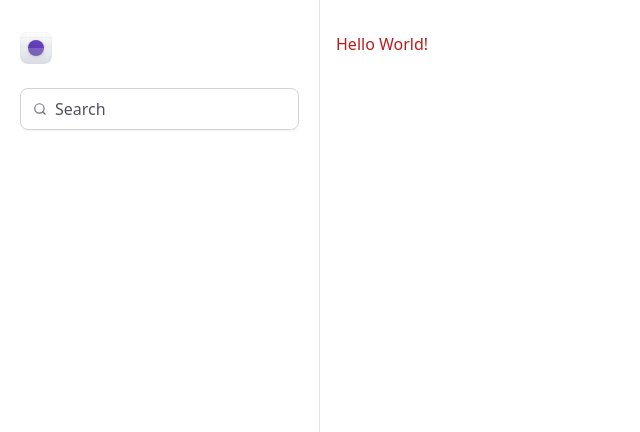
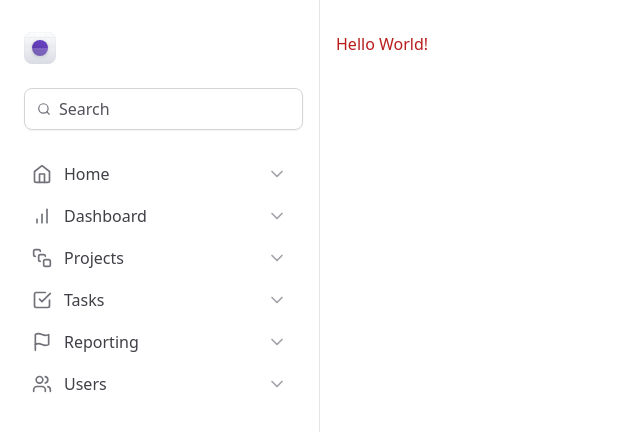
Before and after one commit to maikbroisler/react-dashboard-tailwind-ui, a React (Vite) app: page / in a window 1280 px wide. Shown: the top 432 px of the page, without its empty margins (0-640 px from the left). Built offline with nearby package versions, Linux system fonts and the light colour scheme.

Commit message:
feat: create main navigation

```diff
--- a/src/components/Sidebar/Logo.tsx
+++ b/src/components/Sidebar/Logo.tsx
@@ -1,6 +1,6 @@
 export function Logo() {
   return (
-    <strong className="flex items-center gap-2 text-xl font-semibold text-zinc-900">
+    <strong className="mx-1 flex items-center gap-2 text-xl font-semibold text-zinc-900">
       <svg
         width={32}
         height={32}
--- /dev/null
+++ b/src/components/Sidebar/MainNavigation/NavItem.tsx
@@ -0,0 +1,24 @@
+import { ChevronDown } from 'lucide-react'
+import { ElementType } from 'react'
+import { Link } from 'react-router-dom'
+
+export interface NavItemProps {
+  title: string
+  to: string
+  icon: ElementType
+}
+
+export function NavItem({ title, icon: Icon, to }: NavItemProps) {
+  return (
+    <Link
+      to={to}
+      className="group flex items-center gap-3 rounded px-3 py-2 hover:bg-violet-50"
+    >
+      <Icon className="h-5 w-5 text-zinc-500" />
+      <span className="font-medium text-zinc-700 group-hover:text-violet-500">
+        {title}
+      </span>
+      <ChevronDown className="ml-auto h-5 w-5 text-zinc-400 group-hover:text-violet-300" />
+    </Link>
+  )
+}
--- /dev/null
+++ b/src/components/Sidebar/MainNavigation/index.tsx
@@ -0,0 +1,22 @@
+import {
+  BarChart,
+  CheckSquare,
+  Flag,
+  Home,
+  SquareStack,
+  Users,
+} from 'lucide-react'
+import { NavItem } from './NavItem'
+
+export function MainNavigation() {
+  return (
+    <nav className="space-y-0.5">
+      <NavItem title="Home" icon={Home} to="" />
+      <NavItem title="Dashboard" icon={BarChart} to="" />
+      <NavItem title="Projects" icon={SquareStack} to="" />
+      <NavItem title="Tasks" icon={CheckSquare} to="" />
+      <NavItem title="Reporting" icon={Flag} to="" />
+      <NavItem title="Users" icon={Users} to="" />
+    </nav>
+  )
+}
--- a/src/components/Sidebar/index.tsx
+++ b/src/components/Sidebar/index.tsx
@@ -1,18 +1,21 @@
 import { Search } from 'lucide-react'
 import { Logo } from './Logo'
+import { MainNavigation } from './MainNavigation'
 
 export function Sidebar() {
   return (
     <aside className="space-y-6 border-r border-zinc-200 px-5 py-8">
       <Logo />
 
-      <div className="flex w-full items-center gap-2 rounded-lg border border-zinc-300 px-3 py-2 shadow-sm">
+      <div className="mx-1 flex w-full items-center gap-2 rounded-lg border border-zinc-300 px-3 py-2 shadow-sm">
         <Search className="h-5 w-5 text-zinc-500" />
         <input
           className="flex-1 border-0 bg-transparent p-0 text-zinc-900 placeholder-zinc-600 outline-none"
           placeholder="Search"
         />
       </div>
+
+      <MainNavigation />
     </aside>
   )
 }
```
